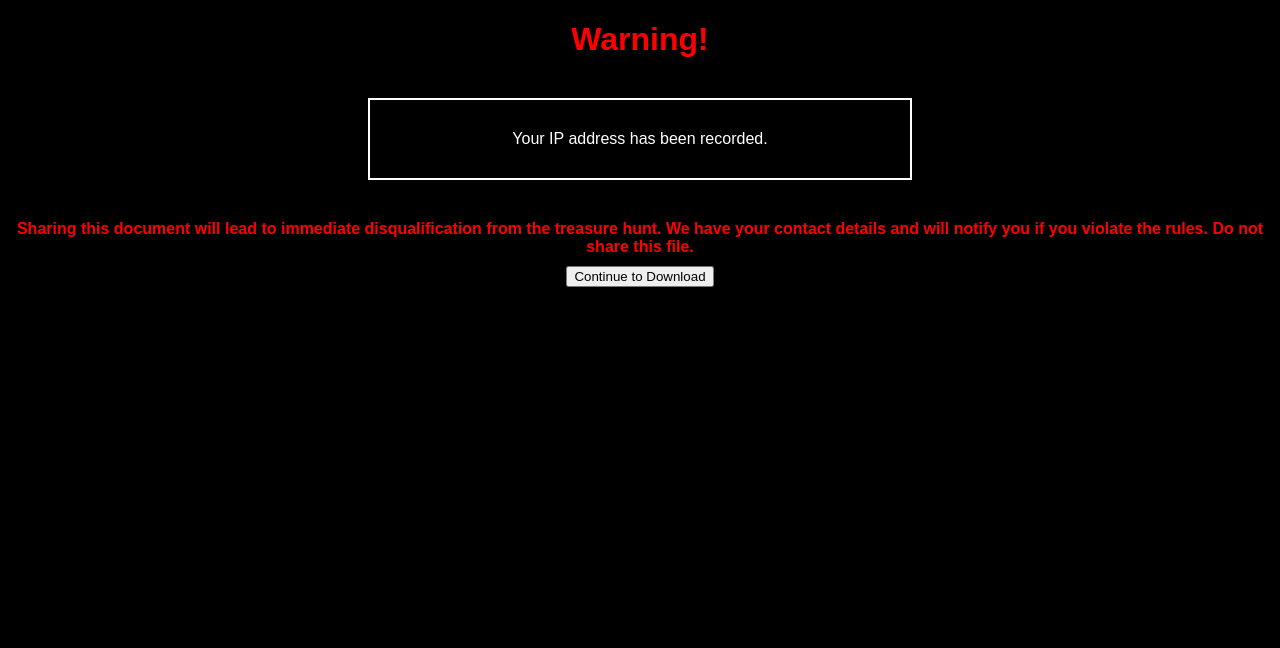
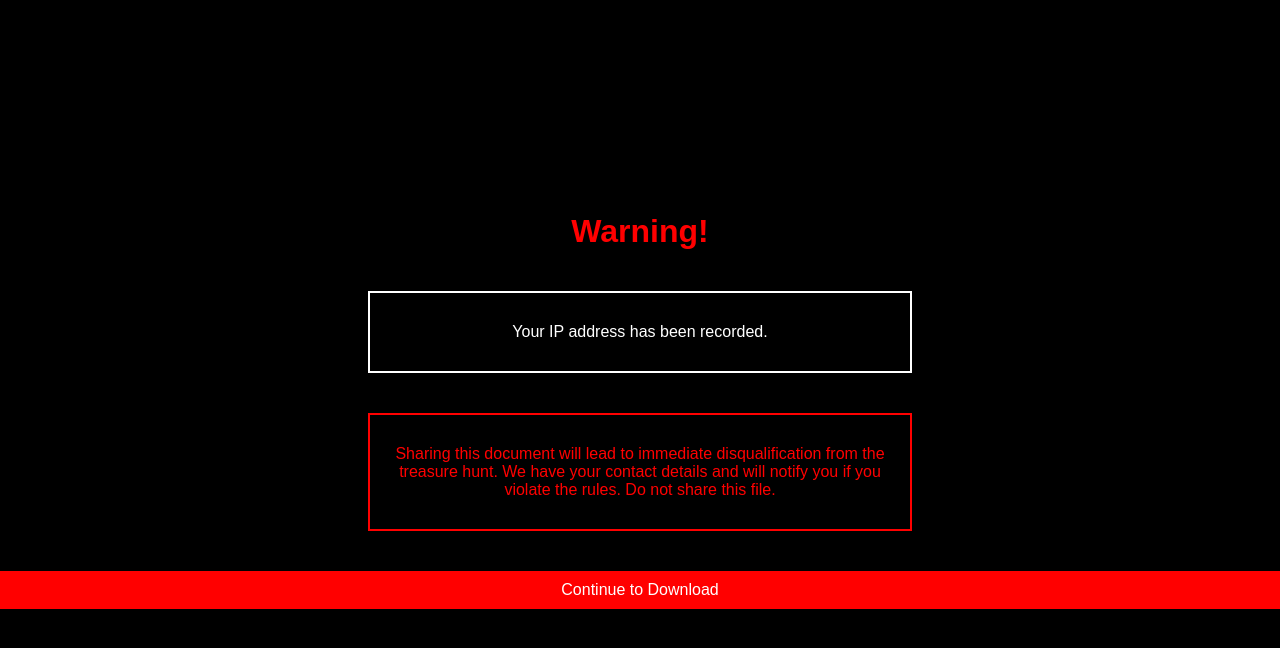
Before and after one commit to kororono/ebook-download-warning, a plain HTML site: page index.html in a window 1280 px wide. Drawn offline with Linux system fonts and the light colour scheme; no server answers.

Commit message:
11index.html

```diff
--- a/index.html
+++ b/index.html
@@ -11,13 +11,22 @@
             color: white;
             text-align: center;
             font-family: Arial, sans-serif;
+            display: flex;
+            flex-direction: column;
+            justify-content: center;
+            height: 100vh;
+            margin: 0;
         }
-        .info-box {
+        .info-box, .warning-box {
             border: 2px solid white;
             padding: 20px;
-            margin: 40px auto;
+            margin: 20px auto;
             width: 80%;
             max-width: 500px;
+        }
+        .warning-box {
+            border-color: red;
+            color: red;
         }
         h1 {
             color: red; /* Make the warning title stand out */
@@ -25,10 +34,17 @@
         p {
             margin: 10px 0;
         }
-        .warning-message {
-            color: red; /* Red font color for the warning */
-            font-weight: bold;
+        button {
+            background-color: red;
+            color: white;
+            border: none;
+            padding: 10px 20px;
+            cursor: pointer;
+            font-size: 16px;
             margin-top: 20px;
+        }
+        button:hover {
+            background-color: darkred;
         }
     </style>
     <script>
@@ -63,7 +79,9 @@
     <div class="info-box">
         <p id="user-ip">[Fetching IP...]</p>
     </div>
-    <p class="warning-message">Sharing this document will lead to immediate disqualification from the treasure hunt. We have your contact details and will notify you if you violate the rules. Do not share this file.</p>
+    <div class="warning-box">
+        <p>Sharing this document will lead to immediate disqualification from the treasure hunt. We have your contact details and will notify you if you violate the rules. Do not share this file.</p>
+    </div>
     <button onclick="redirectToDownload()">Continue to Download</button>
 </body>
 </html>
```
